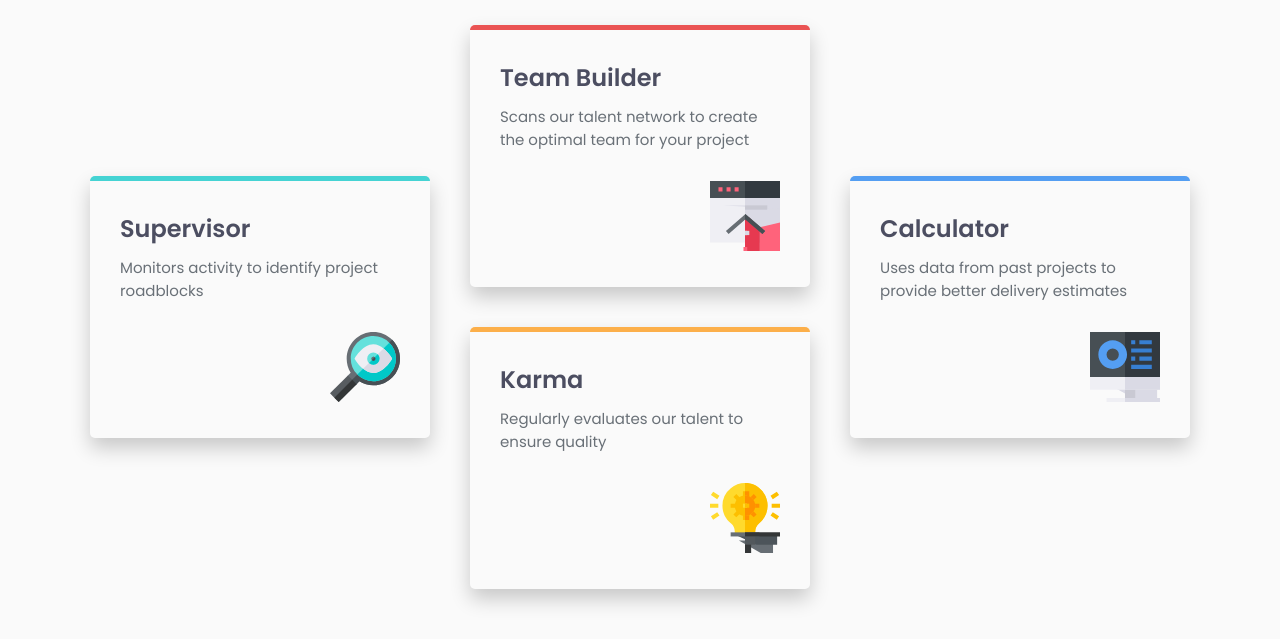
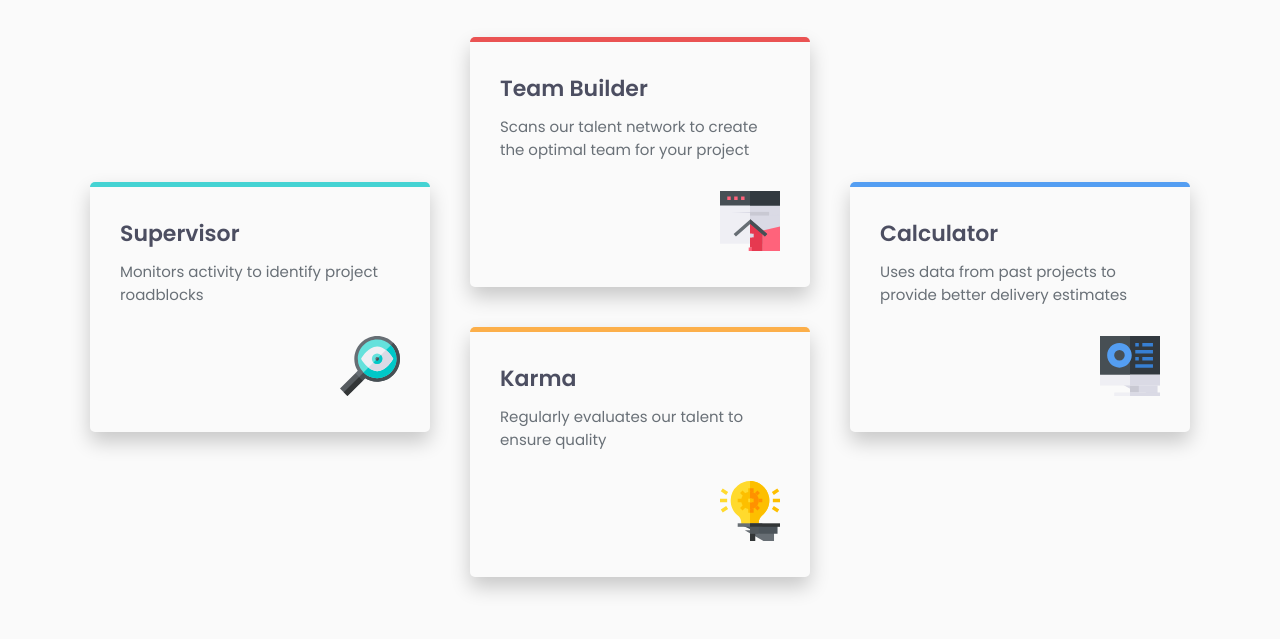
Before and after one commit to shalforb/four-card-feature, a plain HTML site: page index.html in a window 1280 px wide. Shown: the part 196-835 px from the top of the page. Drawn offline with Linux system fonts and the light colour scheme.

Commit message:
icon fix

```diff
--- a/style.css
+++ b/style.css
@@ -86,7 +86,7 @@ body {
 }
 
 .image-container img {
-    height: 70px;
+    height: 60px;
 }
 
 
@@ -123,7 +123,7 @@ h2 {
 }
 
 h3 {
-    font-size: 24px;
+    font-size: 22px;
     font-weight: 600;
     margin-bottom: 10px;
 }
```
